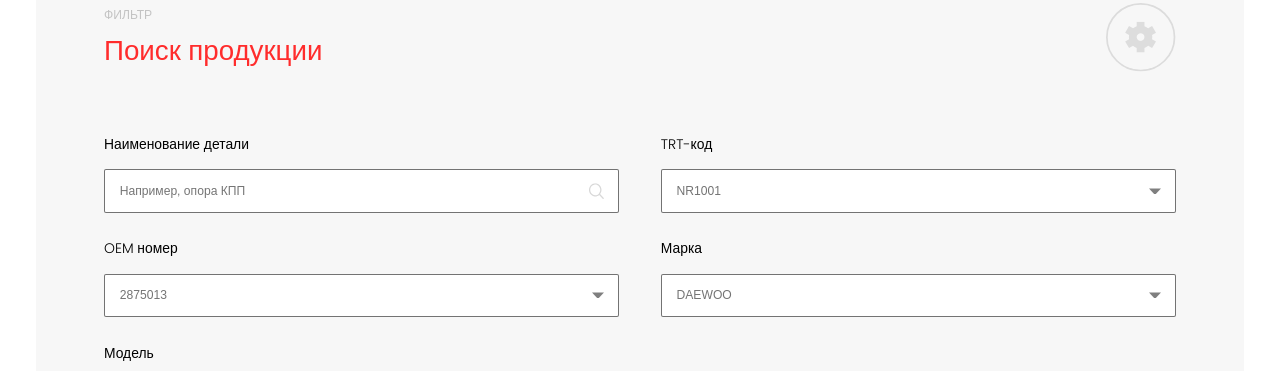
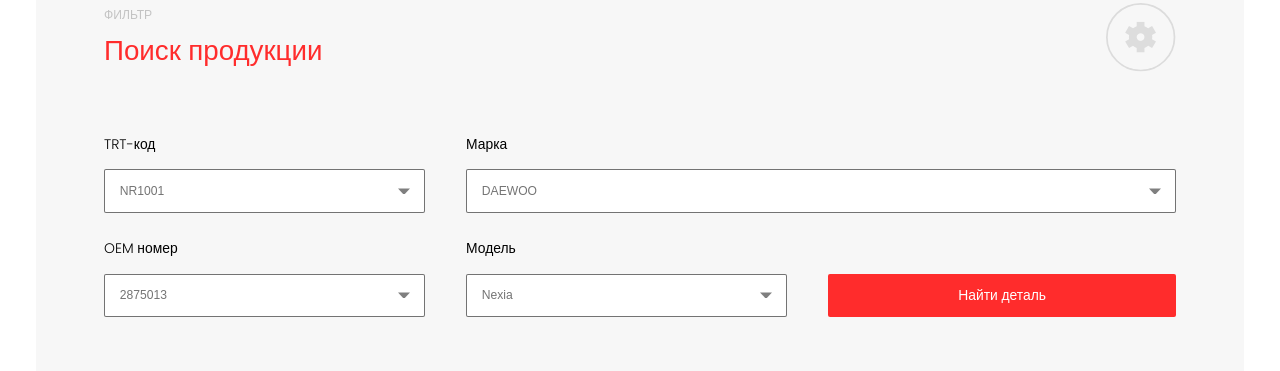
Before and after one commit to mrsmple3/TRT, a plain HTML site: page index.html in a window 1280 px wide. Shown: the part 949-1320 px from the top of the page. Drawn offline with Linux system fonts and the light colour scheme.

Commit message:
main block update

```diff
--- a/index.html
+++ b/index.html
@@ -191,13 +191,13 @@
 					<img src="./assets/icons/circle-setting.svg" alt="" class="circle-settings" />
 				</div>
 				<div class="filters__content">
-					<div class="filters__item">
+					<!-- <div class="filters__item">
 						<p class="item__title">Наименование детали</p>
 						<form>
 							<input type="search" placeholder="Например, опора КПП" value="" id="search" />
 							<img src="./assets/icons/dropdown-search.svg" alt="" class="dropdown__search__icon" />
 						</form>
-					</div>
+					</div> -->
 					<div class="filters__item">
 						<p class="item__title">TRT-код</p>
 						<div class="filter__dropdown">
@@ -211,10 +211,10 @@
 							</div>
 						</div>
 					</div>
-					<div class="filters__item">
-						<p class="item__title">OEM номер</p>
+					<div class="filters__item span-2">
+						<p class="item__title">Марка</p>
 						<div class="filter__dropdown">
-							<input type="text" class="dropdown__current" value="2875013" class="" readonly />
+							<input type="text" class="dropdown__current" value="DAEWOO" class="" readonly />
 							<img src="./assets/icons/triangel.svg" alt="" class="dropdown__triangel" />
 							<div class="filter__dropdown__container">
 								<input type="text" class="filter__dropdown__item" value="sdfas" readonly />
@@ -225,9 +225,9 @@
 						</div>
 					</div>
 					<div class="filters__item">
-						<p class="item__title">Марка</p>
+						<p class="item__title">OEM номер</p>
 						<div class="filter__dropdown">
-							<input type="text" class="dropdown__current" value="DAEWOO" class="" readonly />
+							<input type="text" class="dropdown__current" value="2875013" class="" readonly />
 							<img src="./assets/icons/triangel.svg" alt="" class="dropdown__triangel" />
 							<div class="filter__dropdown__container">
 								<input type="text" class="filter__dropdown__item" value="sdfas" readonly />
--- a/script/slider.js
+++ b/script/slider.js
@@ -53,11 +53,11 @@ document.addEventListener("DOMContentLoaded", function () {
 			init: function () {
 				updateFractionPosition(this.realIndex);
 			},
-			slideChange: function () {
-				setTimeout(() => {
-					updateFractionPosition(this.realIndex);
-				}, 200);
-			},
+			// slideChange: function () {
+			// 	setTimeout(() => {
+			// 		updateFractionPosition(this.realIndex);
+			// 	}, 200);
+			// },
 		},
 	});
 });
--- a/style/main.scss
+++ b/style/main.scss
@@ -834,7 +834,7 @@ header {
 .filters__content {
 	width: 100%;
 	display: grid;
-	grid-template-columns: repeat(auto-fill, minmax(size(407px), 1fr));
+	grid-template-columns: repeat(3, 1fr);
 	row-gap: size(34px);
 	column-gap: size(48px);
 	@media screen and (max-width: 1050px) {
@@ -846,6 +846,9 @@ header {
 	display: flex;
 	flex-direction: column;
 	align-items: flex-start;
+	&.span-2 {
+		grid-column: span 2;
+	}
 	.item__title {
 		color: black;
 		font-size: size(16px);
@@ -1313,6 +1316,9 @@ header {
 		}
 	}
 	.catalog__card:nth-child(2n) {
+		.catalog__card__title {
+			width: 80%;
+		}
 		.catalog__card__img {
 			left: auto;
 			right: 0;
```
Also changed, not shown: filter.html (+16 -15 lines), assets/imgs/label-img.jpg, style/main.css, 1 other file.
